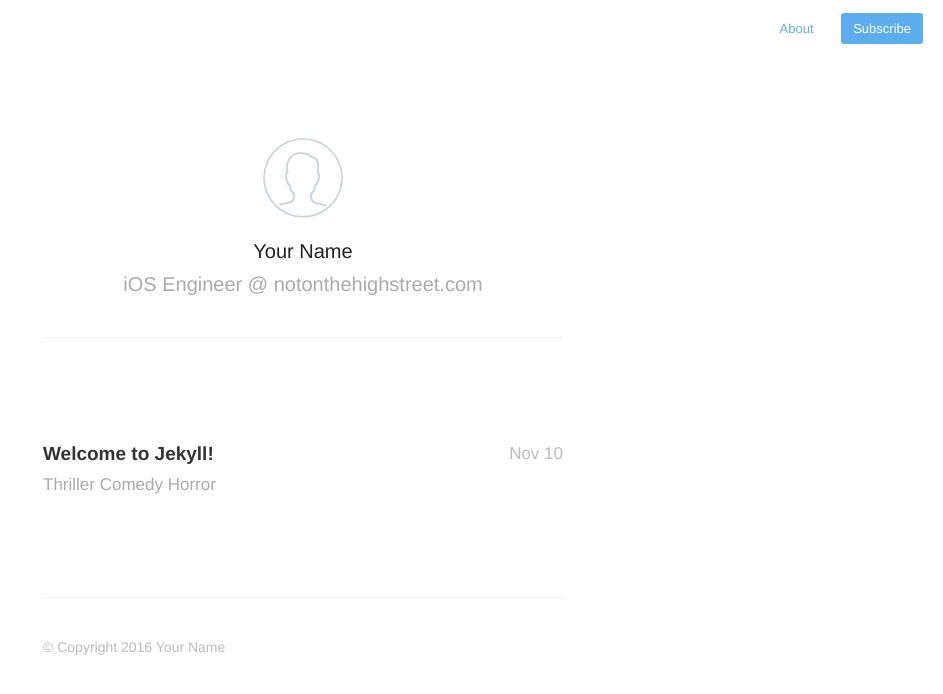
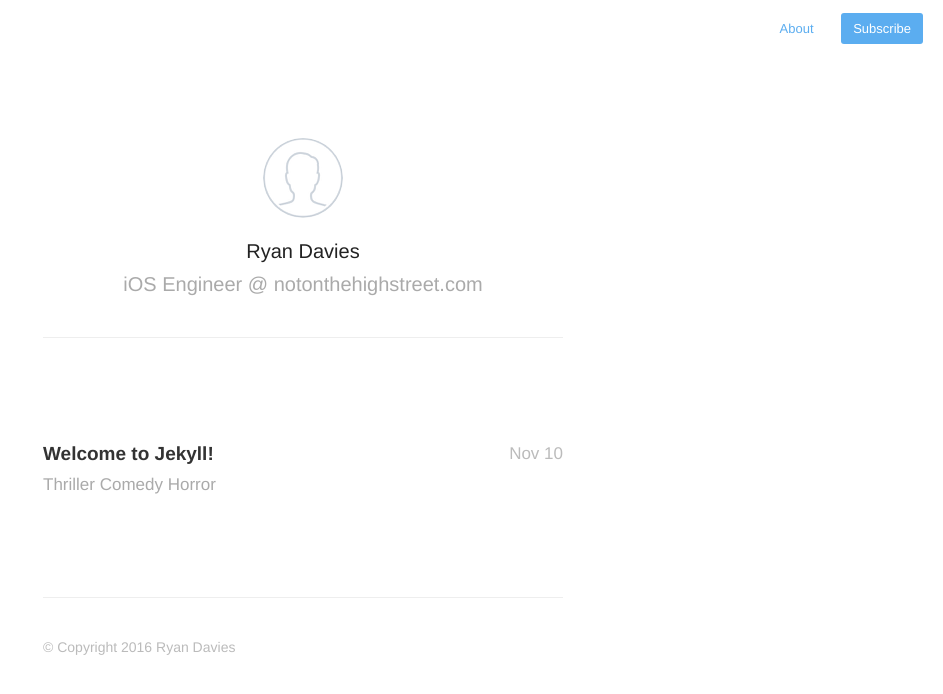
Before and after one commit to iotize/iotize.github.io, a Jekyll site: the page built from index.html, in a window 1280 px wide. Shown: the top 694 px of the page, without its empty margins (337-1280 px from the left). Built offline with Jekyll 4.4.1, drawn with Linux system fonts in a browser that asks for light colours; nearby versions of some CDN libraries; the list of posts is cut into pages by our own code.

Commit message:
Update RSS details

```diff
--- a/_config.yml
+++ b/_config.yml
@@ -16,9 +16,9 @@
 disqus_shortname: 'your-disqus-shortname'
 
 # Details for the RSS feed generator
-url:            'http://your-blog-url.example.com'
-author:         'Your Name'
-authorTwitter:  'YourTwitterUsername'
+url:            'http://ryanjdavies.com'
+author:         'Ryan Davies'
+authorTwitter:  'iotize'
 
 permalink:       /:year/:title/
 
```
